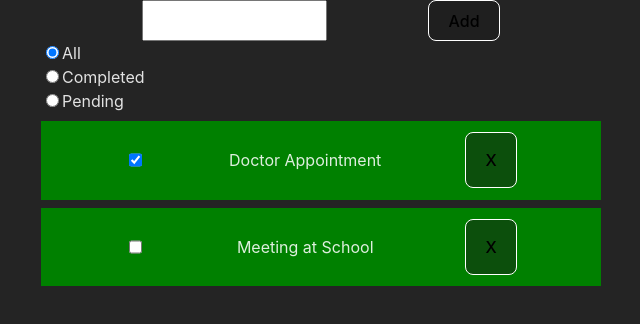
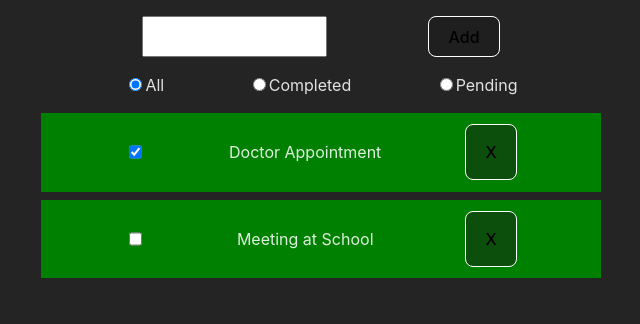
Before and after one commit to Nakosume/Programacion_Web_2024, a React (Vite) app in the folder Todo_List_App/: page / in a window 1280 px wide. Shown: the top 324 px of the page, without its empty margins (319-959 px from the left). Built offline with nearby package versions, Linux system fonts and the light colour scheme.

Commit message:
Moved every style from their corresponding component to style.css at src file

```diff
--- a/Todo_List_App/src/App.jsx
+++ b/Todo_List_App/src/App.jsx
@@ -49,16 +49,16 @@ export function App () {
   // execute
   return (
     <div
-      className='todo-list' style={{
-        width: '100%',
-        display: 'flex',
-        flexDirection: 'column'
-      }}
+      className='todo-list'
     >
-      <SearchBar handleSub={handleSubmit} text={text} set={setText} />
-      <Filter id='all' name='show' filter={filter} click={setFilter} label='All' />
-      <Filter id='completed' name='show' filter={filter} click={setFilter} label='Completed' />
-      <Filter id='pending' name='show' filter={filter} click={setFilter} label='Pending' />
+      <div className='top-bar'>
+        <SearchBar handleSub={handleSubmit} text={text} set={setText} />
+        <div className='filter-container'>
+          <Filter id='all' name='show' filter={filter} click={setFilter} label='All' />
+          <Filter id='completed' name='show' filter={filter} click={setFilter} label='Completed' />
+          <Filter id='pending' name='show' filter={filter} click={setFilter} label='Pending' />
+        </div>
+      </div>
       <RenderTasks list={filteredTodos} deleteTask={deleteTask} toggleCompleted={toggleCompleted} />
     </div>
   )
--- a/Todo_List_App/src/components/RenderTask/RenderTask.jsx
+++ b/Todo_List_App/src/components/RenderTask/RenderTask.jsx
@@ -4,7 +4,9 @@ import { TodoItem } from '../index'
 export function RenderTasks (props) {
   const { list, deleteTask, toggleCompleted } = props
   return (
-    <div>
+    <div
+      className='render-task'
+    >
       {list.map((task) => (
         <TodoItem
           key={task.id}
--- a/Todo_List_App/src/components/SearchBar/SearchBar.jsx
+++ b/Todo_List_App/src/components/SearchBar/SearchBar.jsx
@@ -4,11 +4,7 @@ export function SearchBar (props) {
   return (
     <form
       onSubmit={handleSub}
-      className='add-bar' style={{
-        display: 'flex',
-        flexDirection: 'row',
-        justifyContent: 'space-evenly'
-      }}
+      className='search-bar'
     >
       <input
         value={text}
--- a/Todo_List_App/src/components/TodoItem/TodoItem.jsx
+++ b/Todo_List_App/src/components/TodoItem/TodoItem.jsx
@@ -5,17 +5,7 @@ export function TodoItem ({ task, deleteTask, toggleCompleted }) {
 
   return (
     <div
-      className='todo-item' style={{
-        backgroundColor: 'green',
-        marginTop: '1vh',
-        paddingTop: '2%',
-        paddingBottom: '2%',
-        paddingLeft: '15%',
-        paddingRight: '15%',
-        display: 'flex',
-        flexDirection: 'row',
-        justifyContent: 'space-between'
-      }}
+      className='todo-item'
     >
       <input
         type='checkbox'
--- a/Todo_List_App/src/style.css
+++ b/Todo_List_App/src/style.css
@@ -34,9 +34,55 @@ body {
 
 #app {
   width: 100vw;
+  height: 100vh;
   display: flex;
   flex-direction: column;
   align-items:start;
+}
+
+.top-bar{
+  padding-top: 2vh;
+  padding-bottom: 1vh;
+}
+
+.todo-list {
+  width: 100%;
+  height: 100%;
+  display: flex;
+  flex-direction: column
+}
+
+.filter-container{
+  display: flex;
+  flex-direction: row;
+  justify-content: space-evenly;
+  align-items: center;
+  padding-top: 2vh;
+}
+
+.search-bar{
+  display: flex;
+  flex-direction: row;
+  justify-content: space-evenly;
+}
+
+.render-task{
+  height: 100%;
+  display: flex;
+  flex-direction: column;
+  overflow: auto;
+}
+
+.todo-item{
+  background-color: green;
+  margin-top: 1vh;
+  padding-top: 2%;
+  padding-bottom: 2%;
+  padding-left: 15%;
+  padding-right: 15%;
+  display: flex;
+  flex-direction: row;
+  justify-content: space-between;
 }
 
 button {
```
